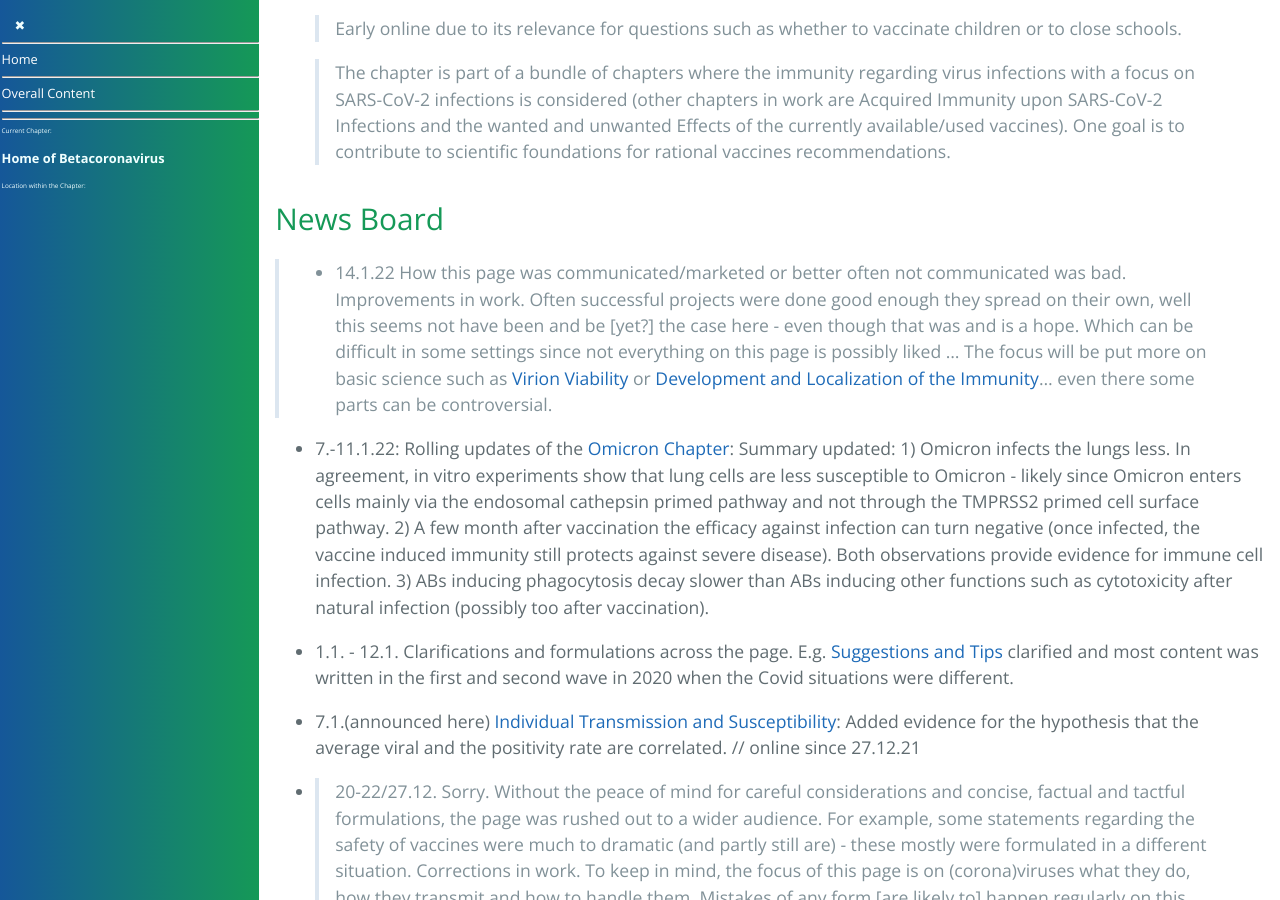
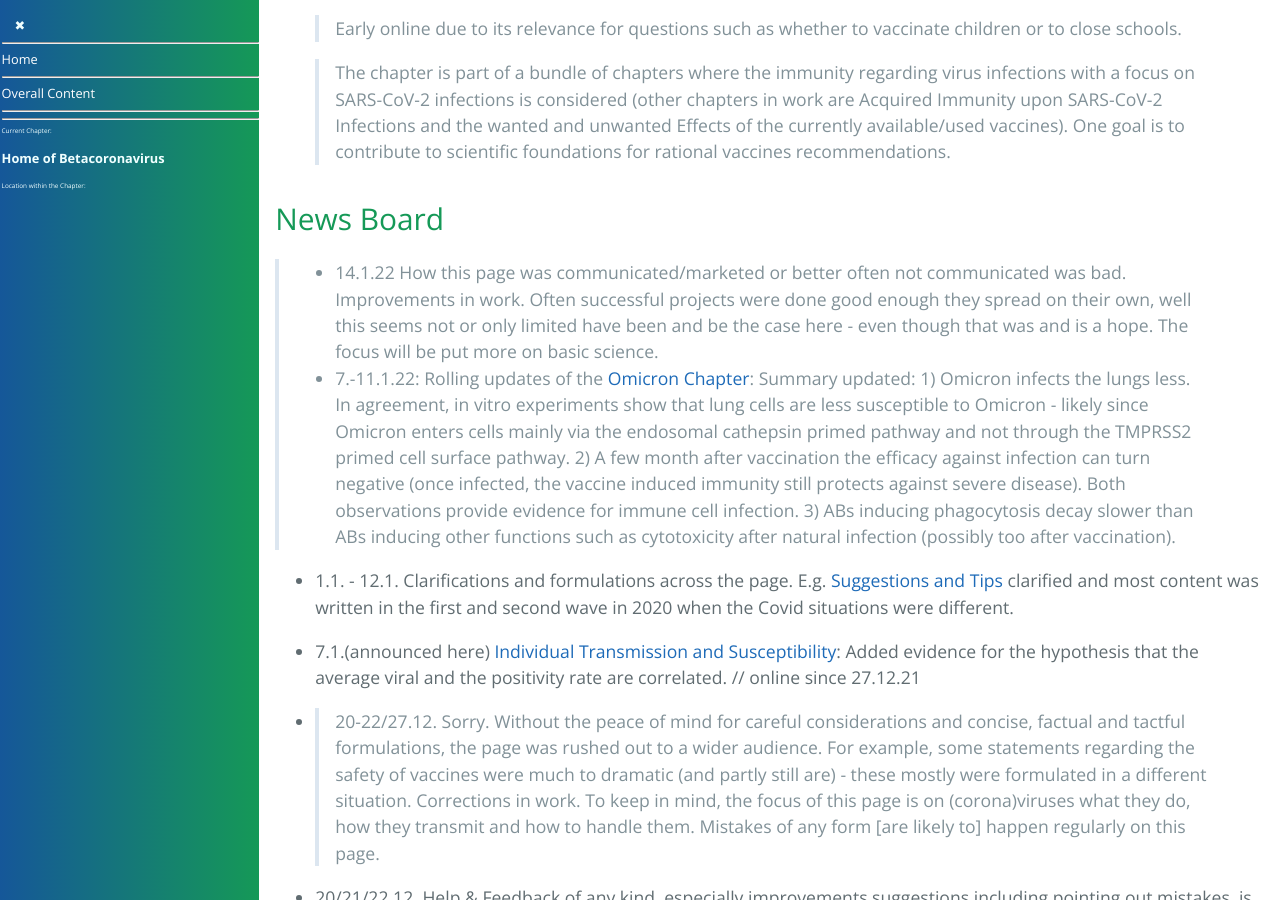
Before and after one commit to forestgrape/coronavirus, a Jekyll site: the page built from index.md, in a window 1280 px wide and 900 px high, scrolled down 2354 px. Built offline with Jekyll 4.4.1, drawn with Linux system fonts in a browser that asks for light colours; our own code applies the rules of GitHub Pages for plain Markdown files.

Commit message:
formulations

```diff
--- a/index.md
+++ b/index.md
@@ -71,8 +71,7 @@
 <!-- 5.12.21: As RNA vaccines turned out they don't tame SARS-CoV-2, from a coronavirus perspective alone the benefits of mass vaccination unclear.-->
 
 
-> - 14.1.22  How this page was communicated/marketed or better often not communicated was bad. Improvements in work. Often successful projects were done good enough they spread on their own, well this seems not have been and be [yet?] the case here -  even though that was and is a hope. Which can be difficult in some settings since not everything on this page is possibly liked ... The focus will be put more on basic science such as [Virion Viability](2_biological/virion_viability.md) or [Development and Localization of the Immunity](4_immunological/ontogenesis_and_locality_of_immunity.md)... even there some parts can be controversial.
-
+> - 14.1.22  How this page was communicated/marketed or better often not communicated was bad. Improvements in work. Often successful projects were done good enough they spread on their own, well this seems not or only limited have been and be the case here -  even though that was and is a hope. The focus will be put more on basic science.
 - 7.-11.1.22: Rolling updates of the [Omicron Chapter](2_biological/omicron.md): Summary updated: 1) Omicron infects the lungs less. In agreement, in vitro experiments show that lung cells are less susceptible to Omicron - likely since Omicron enters cells mainly via the endosomal cathepsin primed pathway and not through the TMPRSS2 primed cell surface pathway. 2) A few month after vaccination the efficacy against infection can turn negative (once infected, the vaccine induced immunity still protects against severe disease). Both observations provide evidence for immune cell infection. 3) ABs inducing phagocytosis decay slower than ABs inducing other functions such as cytotoxicity after natural infection (possibly too after vaccination).
 
 - 1.1. - 12.1. Clarifications and formulations across the page. E.g. [Suggestions and Tips](1_introduction/suggestions.md) clarified and most content was written in the first and second wave in 2020 when the Covid situations were different.
```
